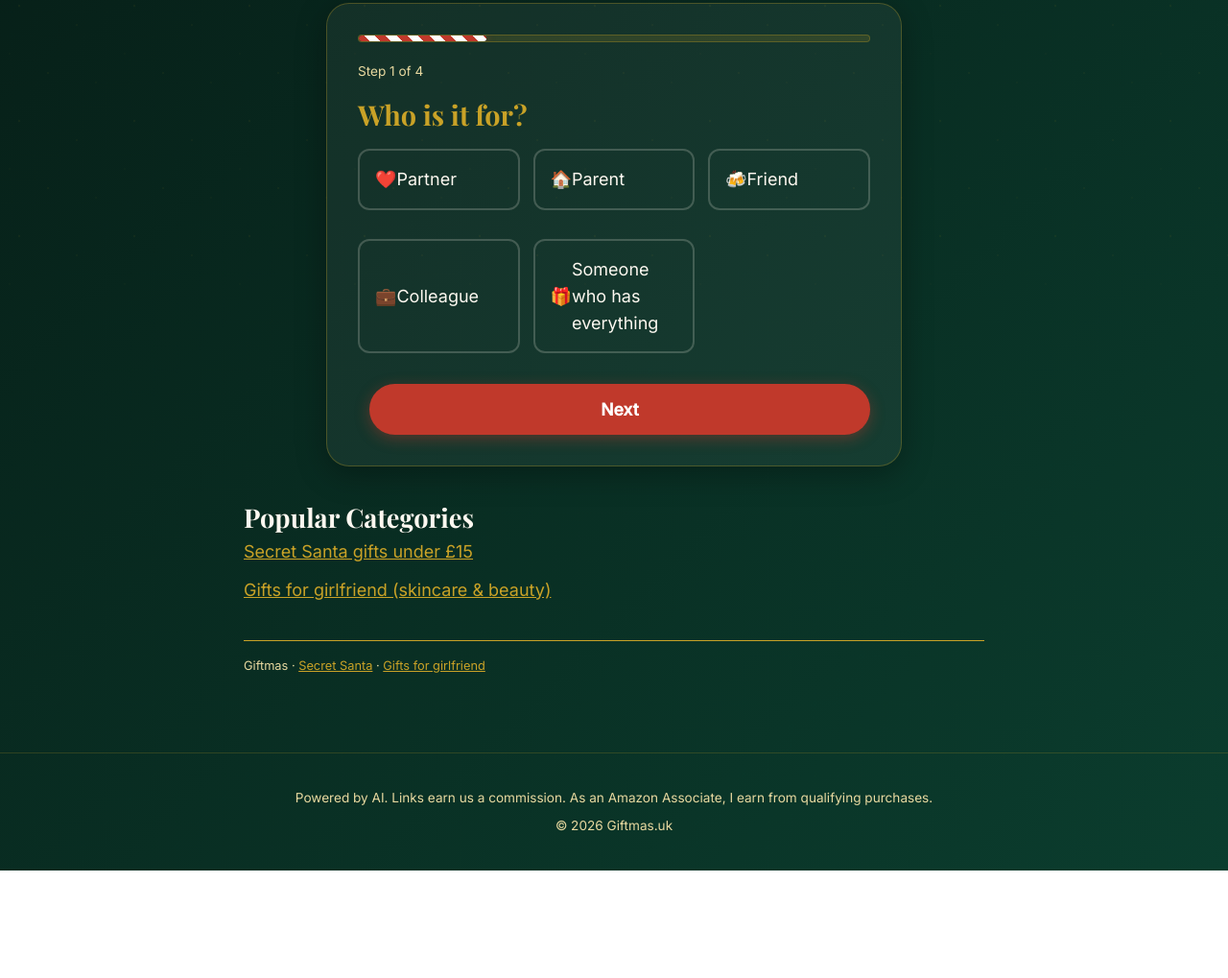
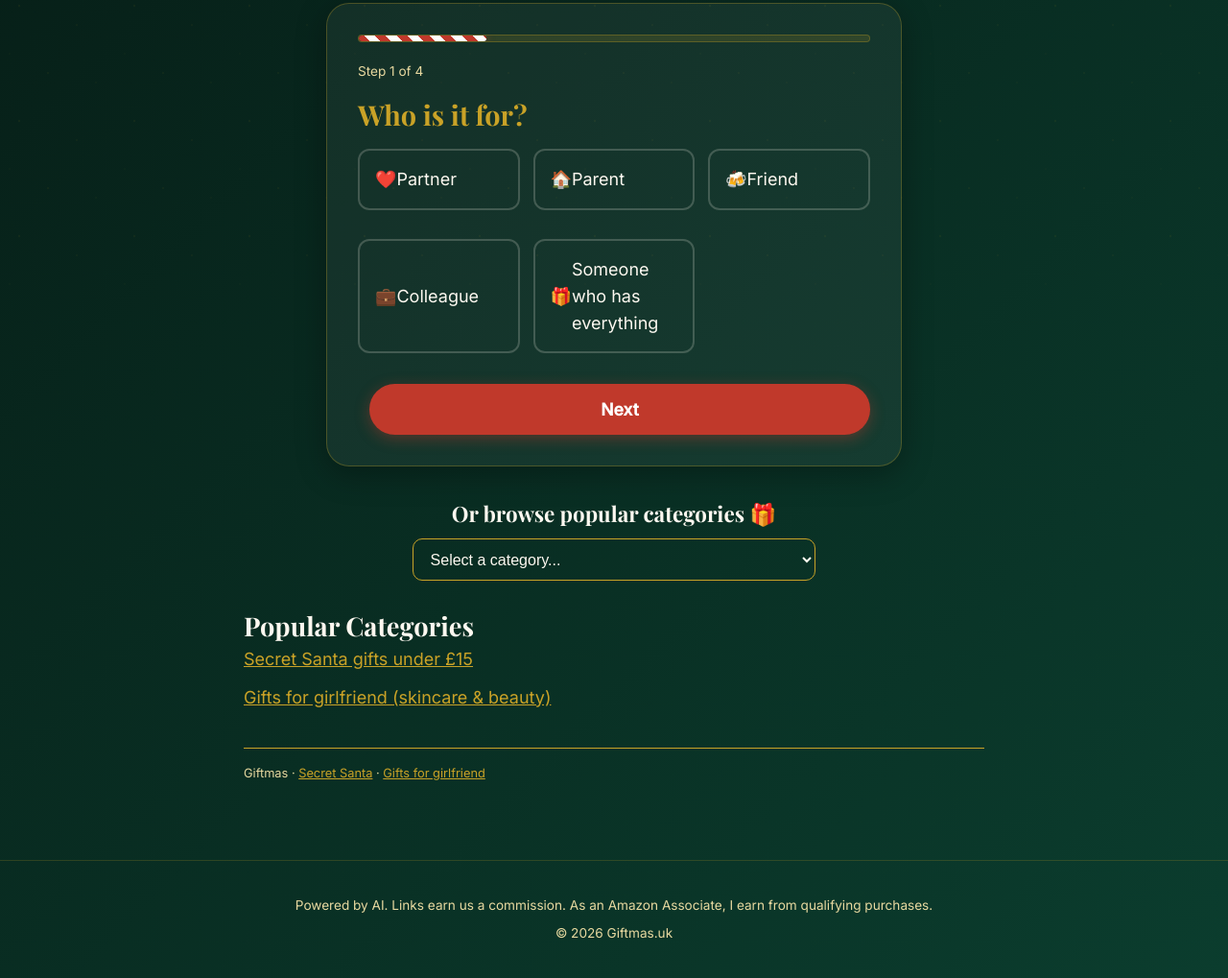
Before and after one commit to reconimages/giftmas, an Astro site: page / in a window 1280 px wide. Shown: the part 494-1513 px from the top of the page at 96% size. Before the commit the page ends 1401 px from the top, so only its background shows below. Built offline with nearby package versions, Linux system fonts and the light colour scheme; Astro itself is replaced by a stand-in of ours.

Commit message:
feat: add popular category dropdown with affiliate links

```diff
--- a/public/style.css
+++ b/public/style.css
@@ -105,6 +105,10 @@ p { margin: 0 0 clamp(0.5rem, 1vw, 0.75rem); }
 .pill { min-height: 40px; padding: 0.5rem 0.85rem; border: 1px solid var(--gold); border-radius: 999px; background: rgba(255,253,240,0.08); color: var(--text-on-bg); cursor: pointer; font-size: 0.9rem; transition: all 0.2s ease; }
 .pill.selected { background: var(--cta); color: #fff; border-color: var(--cta); }
 .pill-group { display: flex; flex-wrap: wrap; gap: 0.5rem; margin: 0.5rem 0 0.75rem; }
+.browse-categories { margin-top: clamp(1.5rem, 3vw, 2rem); text-align: center; }
+.browse-categories h2 { font-size: clamp(1.1rem, 0.95rem + 0.6vw, 1.4rem); }
+.category-select { width: 100%; max-width: 420px; min-height: 44px; padding: 0.6rem 0.85rem; border: 1px solid var(--gold); border-radius: 10px; background: var(--bg-deep); color: var(--text-on-bg); font-size: 1rem; cursor: pointer; margin: 0.5rem auto; display: block; }
+.category-select:focus { outline: 2px solid var(--gold); outline-offset: 2px; }
 footer { margin-top: clamp(1.5rem, 3vw, 2.5rem); border-top: 1px solid var(--gold); padding-top: clamp(0.75rem, 1.5vw, 1rem); color: var(--gold-soft); font-size: 0.8rem; }
 .site-footer { display: flex; flex-direction: column; align-items: center; justify-content: center; text-align: center; width: 100%; padding: 2rem 1rem; font-size: 0.85rem; color: var(--gold-soft); border-top: 1px solid rgba(201, 162, 39, 0.2); margin-top: 2rem; }
 .site-footer p { margin: 0.25rem 0; width: 100%; text-align: center; }
--- a/src/pages/index.astro
+++ b/src/pages/index.astro
@@ -68,6 +68,28 @@ import Layout from '../layouts/Layout.astro';
 
   <div id="recommendation-results"></div>
 
+  <section class="browse-categories">
+    <h2>Or browse popular categories 🎁</h2>
+    <select id="categorySelect" class="category-select">
+      <option value="" disabled selected>Select a category...</option>
+      <option value="https://www.amazon.co.uk/s?k=stocking+fillers+under+10&tag=giftmas00-21">Stocking Fillers (Under £10)</option>
+      <option value="https://www.amazon.co.uk/s?k=secret+santa+gifts+under+15&tag=giftmas00-21">Secret Santa (Under £15)</option>
+      <option value="https://www.amazon.co.uk/s?k=gifts+for+her&tag=giftmas00-21">Gifts for Her</option>
+      <option value="https://www.amazon.co.uk/s?k=gifts+for+him&tag=giftmas00-21">Gifts for Him</option>
+      <option value="https://www.amazon.co.uk/s?k=gifts+for+mum&tag=giftmas00-21">Gifts for Mum</option>
+      <option value="https://www.amazon.co.uk/s?k=gifts+for+dad&tag=giftmas00-21">Gifts for Dad</option>
+      <option value="https://www.amazon.co.uk/s?k=gifts+for+grandparents&tag=giftmas00-21">Gifts for Grandparents</option>
+      <option value="https://www.amazon.co.uk/s?k=gifts+for+kids&tag=giftmas00-21">Gifts for Kids</option>
+      <option value="https://www.amazon.co.uk/s?k=teacher+gifts&tag=giftmas00-21">Gifts for Teachers</option>
+      <option value="https://www.amazon.co.uk/s?k=gifts+for+gamers&tag=giftmas00-21">Gifts for Gamers</option>
+      <option value="https://www.amazon.co.uk/s?k=beauty+gift+sets&tag=giftmas00-21">Beauty &amp; Skincare</option>
+      <option value="https://www.amazon.co.uk/s?k=tech+gadgets+gifts&tag=giftmas00-21">Tech &amp; Gadgets</option>
+      <option value="https://www.amazon.co.uk/s?k=home+and+kitchen+gifts&tag=giftmas00-21">Home &amp; Kitchen</option>
+      <option value="https://www.amazon.co.uk/s?k=book+and+stationery+gifts&tag=giftmas00-21">Books &amp; Stationery</option>
+      <option value="https://www.amazon.co.uk/s?k=food+and+drink+hampers&tag=giftmas00-21">Food &amp; Drink Hampers</option>
+    </select>
+  </section>
+
   <h2>Popular Categories</h2>
   <p><a href="/secret-santa">Secret Santa gifts under £15</a></p>
   <p><a href="/gifts-for-girlfriend">Gifts for girlfriend (skincare & beauty)</a></p>
@@ -76,6 +98,17 @@ import Layout from '../layouts/Layout.astro';
 
   <script is:inline>
     window.PAGE_SLUG = 'home';
+  </script>
+  <script is:inline>
+  (function () {
+    var sel = document.getElementById('categorySelect');
+    if (sel) {
+      sel.addEventListener('change', function () {
+        var url = sel.value;
+        if (url) { window.location.href = url; }
+      });
+    }
+  })();
   </script>
   <script is:inline>
   (function () {
```
